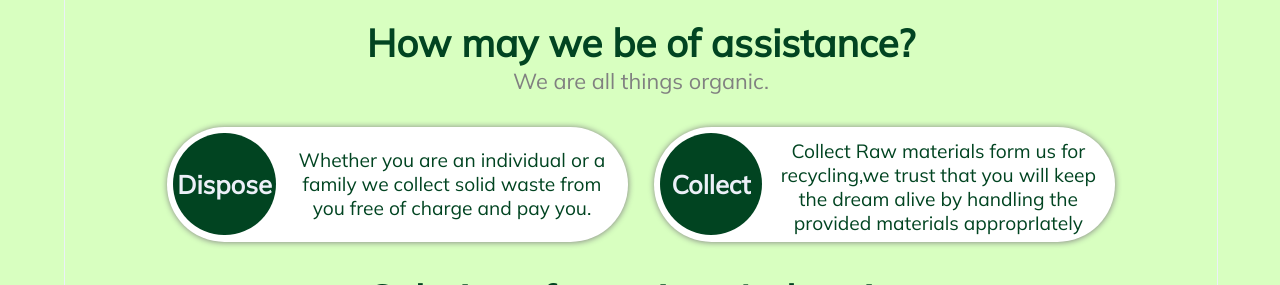
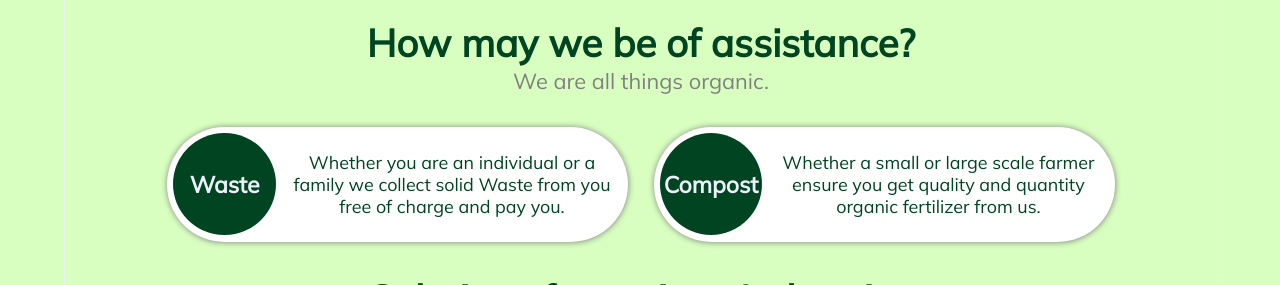
Before and after one commit to Kilimo-Africa/okoa_waste, a React (Create React App) app: page / in a window 1280 px wide. Shown: the part 860-1145 px from the top of the page. Built offline with nearby package versions, Linux system fonts and the light colour scheme.

Commit message:
style all things organic

```diff
--- a/src/pages/landing/landing.css
+++ b/src/pages/landing/landing.css
@@ -266,7 +266,7 @@
   border-radius: 50%;
   margin-left: -0.7vw;
   font-weight: bold;
-  font-size: 2vw;
+  font-size: 1.8vw;
   display: flex;
   flex-direction: row;
   align-items: center;
@@ -290,7 +290,7 @@
   align-items: center;
   justify-content: space-evenly;
   text-align: center;
-  font-size: 1.5vw;
+  font-size: 1.4vw;
   height: max-content;
   width: 100%;
 }
--- a/src/pages/landing/landing.js
+++ b/src/pages/landing/landing.js
@@ -55,21 +55,20 @@ export default function Landing() {
         </div>
         <div id="assistance-content">
           <div id="picking">
-            <span id="title">Dispose</span>
+            <span id="title">Waste</span>
             <span id="wording">
               <span>
-                Whether you are an individual or a family we collect solid waste
+                Whether you are an individual or a family we collect solid Waste
                 from you free of charge and pay you.
               </span>
             </span>
           </div>
           <div id="collection">
-            <span id="title">Collect</span>
+            <span id="title">Compost</span>
             <span id="wording">
               <span>
-                Collect Raw materials form us for recycling,we trust that you
-                will keep the dream alive by handling the provided materials
-                approprIately
+                Whether a small or large scale farmer ensure you get
+                quality and quantity organic fertilizer from us.
               </span>
             </span>
           </div>
```
